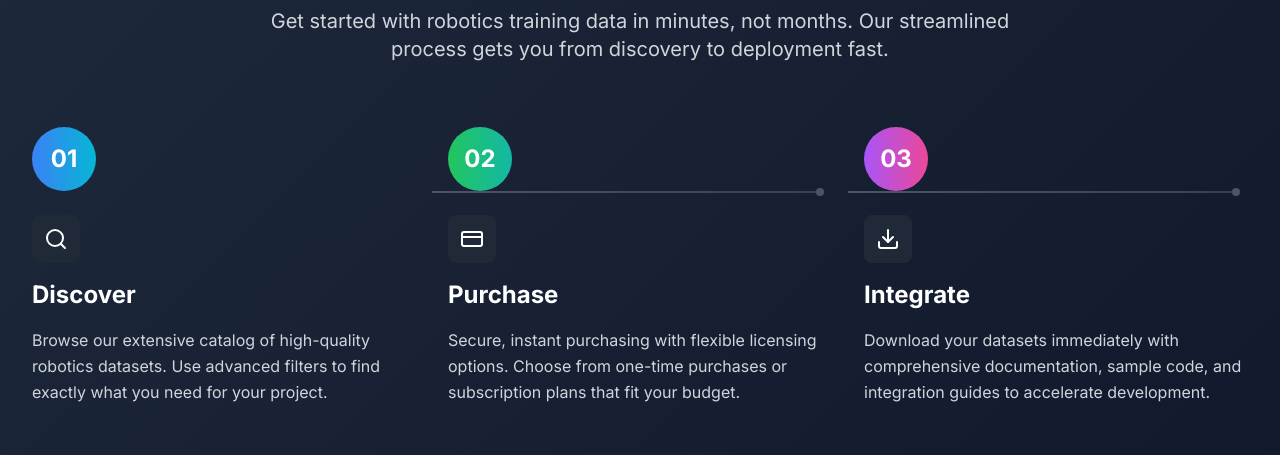
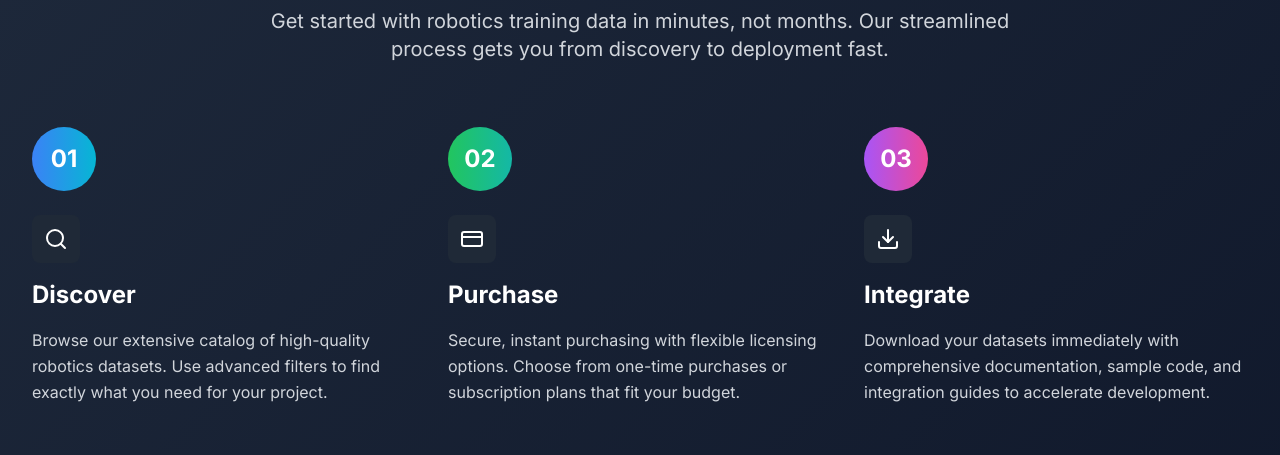
Before and after one commit to igupta1/robotdatamarketlandingpage, a Next.js app: page / in a window 1280 px wide. Shown: the part 2560-3015 px from the top of the page. Built offline with nearby package versions, Linux system fonts and the light colour scheme.

Commit message:
Remove connecting lines between How It Works steps

```diff
--- a/app/components/HowItWorks.tsx
+++ b/app/components/HowItWorks.tsx
@@ -45,15 +45,6 @@ const HowItWorks = () => {
         <div className="grid grid-cols-1 lg:grid-cols-3 gap-12 lg:gap-8">
           {steps.map((step, index) => (
             <div key={index} className="relative">
-              {/* Connection Line (Desktop) */}
-              {index < steps.length - 1 && (
-                <div className="hidden lg:block absolute top-16 left-full w-full h-0.5 bg-gradient-to-r from-gray-600 to-gray-700 transform translate-x-4 z-0">
-                  <div className="absolute right-0 top-1/2 transform translate-x-2 -translate-y-1/2">
-                    <div className="w-2 h-2 bg-gray-600 rounded-full"></div>
-                  </div>
-                </div>
-              )}
-
               {/* Step Card */}
               <div className="relative z-10 text-center lg:text-left">
                 {/* Step Number */}
@@ -77,13 +68,6 @@ const HowItWorks = () => {
                 <p className="text-gray-300 leading-relaxed max-w-sm mx-auto lg:mx-0">
                   {step.description}
                 </p>
-
-                {/* Mobile Connection Line */}
-                {index < steps.length - 1 && (
-                  <div className="lg:hidden flex justify-center mt-8 mb-8">
-                    <div className="w-0.5 h-12 bg-gradient-to-b from-gray-600 to-gray-700"></div>
-                  </div>
-                )}
               </div>
             </div>
           ))}
```
